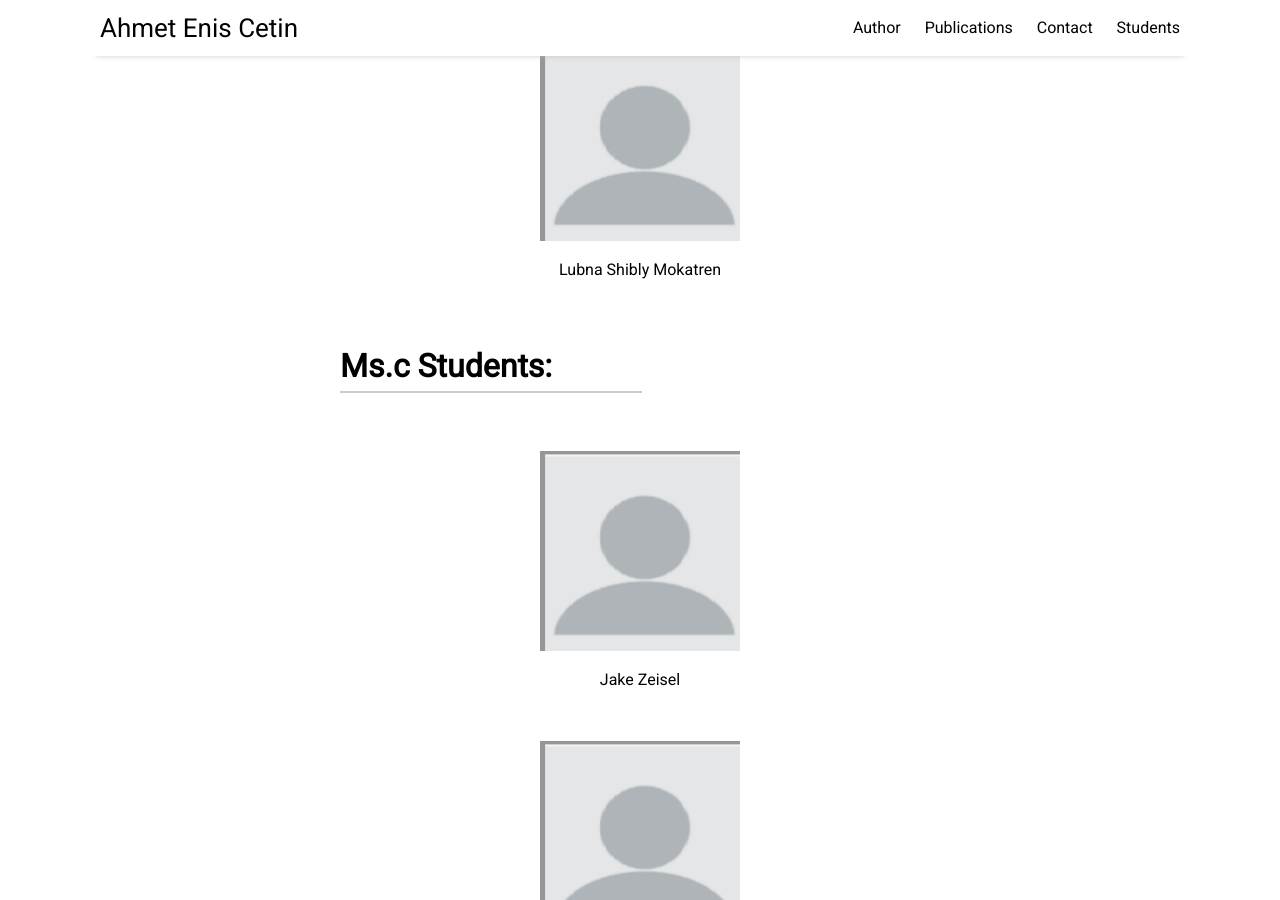
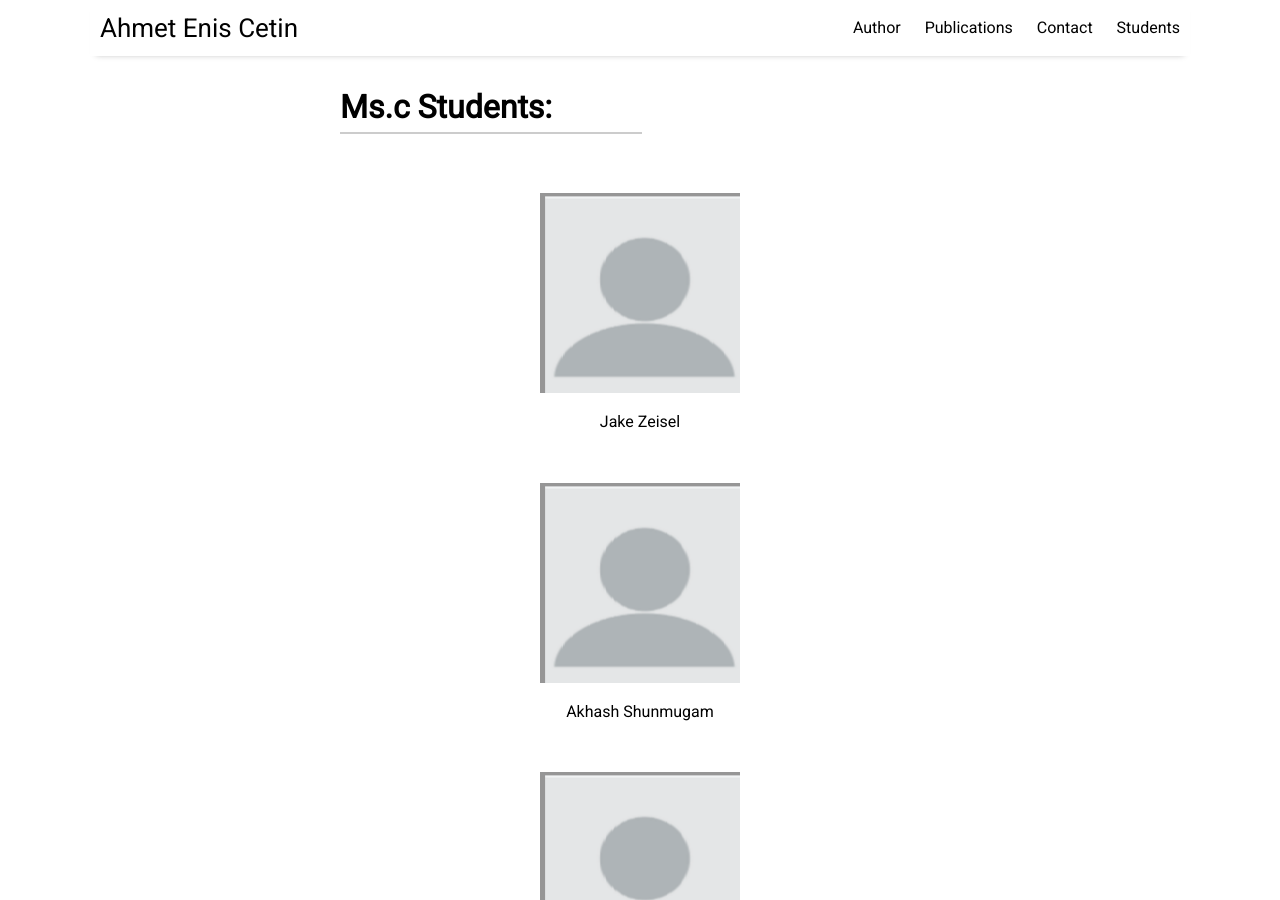
Before and after one commit to Emadeldeen-Hamdan/Emadeldeen-Hamdan.github.io, a Jekyll site: the page built from _posts/2023-08-04-Students.md, in a window 1280 px wide and 900 px high, scrolled down 1786 px. Built offline with Jekyll 4.4.1, drawn with Linux system fonts in a browser that asks for light colours; nearby versions of some CDN libraries.

Commit message:
Update 2023-08-04-Students.md

```diff
--- a/_posts/2023-08-04-Students.md
+++ b/_posts/2023-08-04-Students.md
@@ -43,10 +43,6 @@ image: UIC_EngineeringLogo.jpg
 </p>
 <br>
 
-<img src="./assets/img/emptyProfile.png" alt="Lubna" style="height: 200px; width: 200px;">
-<p align="middle">
-  Lubna Shibly Mokatren
-</p>
 
 <br>
 
```
